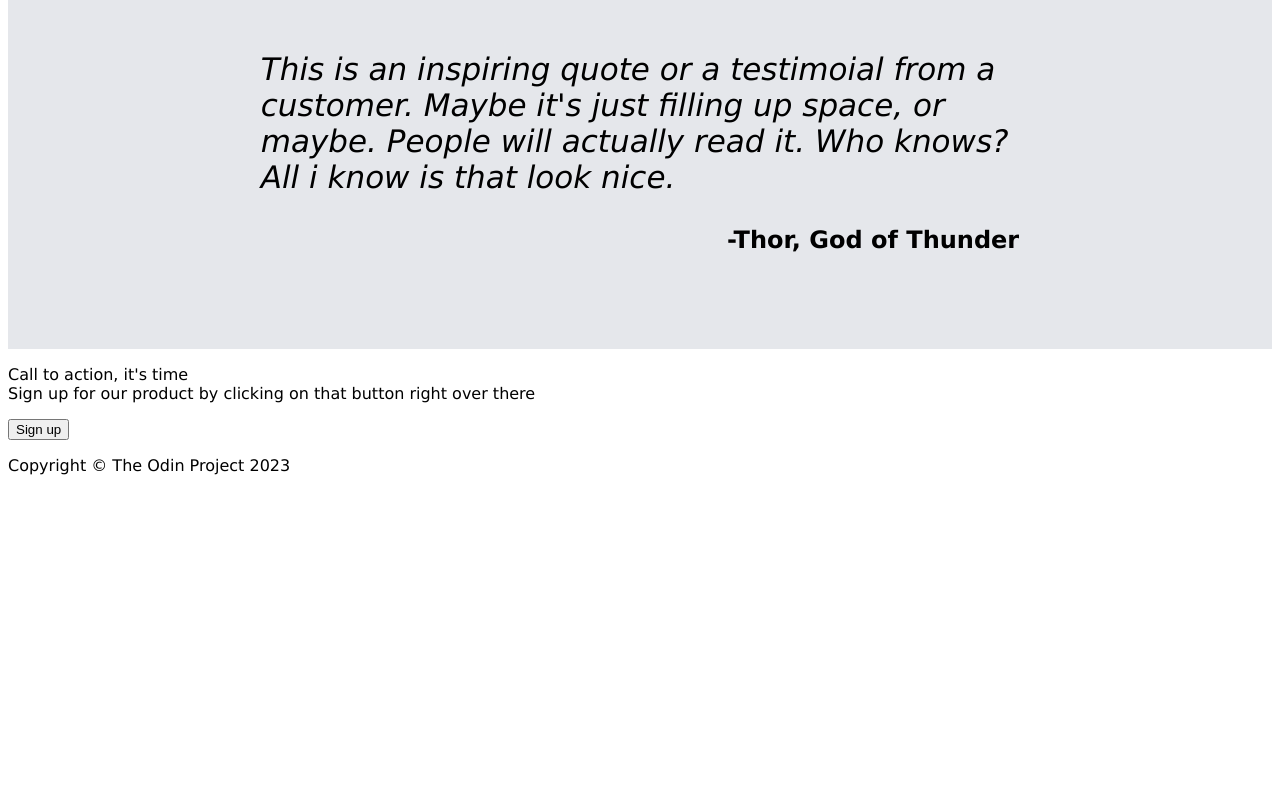
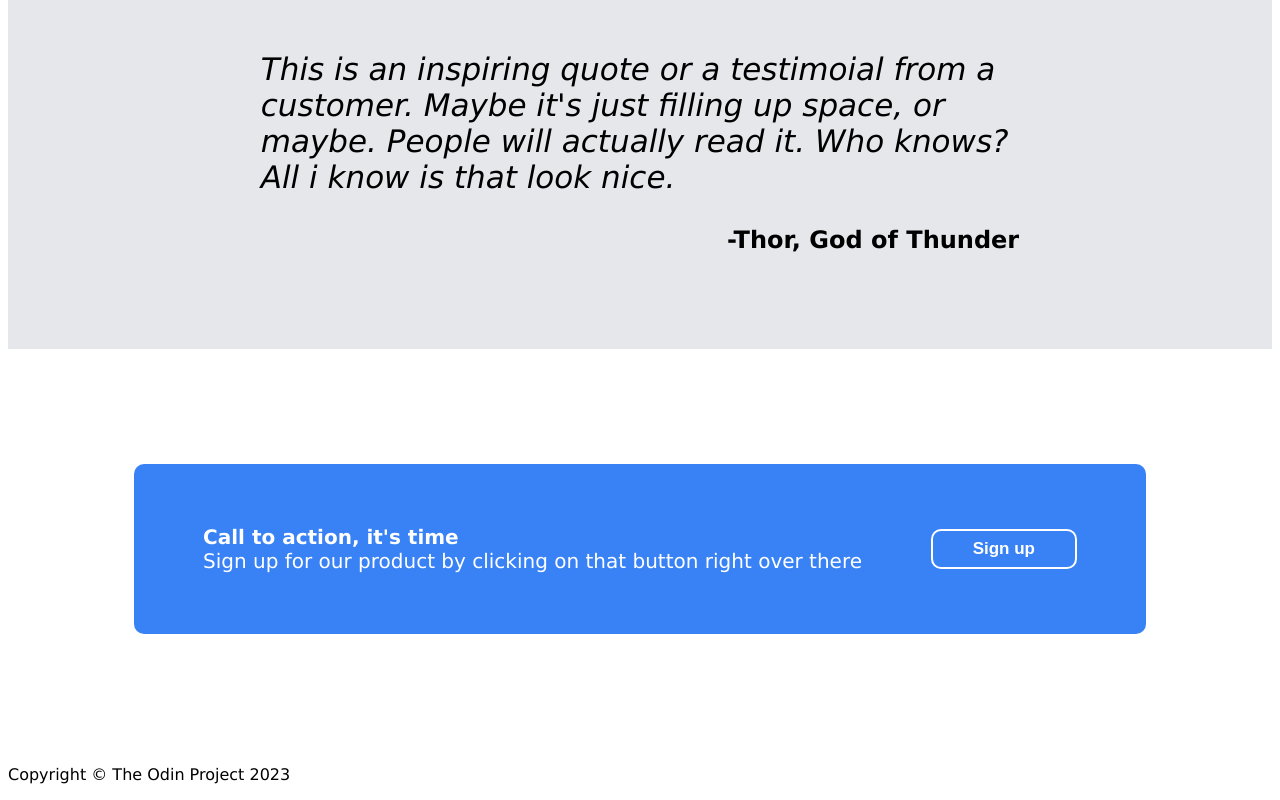
Before and after one commit to odilson-dev/landing-page, a plain HTML site: page index.html in a window 1280 px wide. Shown: the part 1257-2057 px from the top of the page. Before the commit the page ends 1748 px from the top, so only its background shows below. Drawn offline with Linux system fonts and the light colour scheme.

Commit message:
Third section design completed

```diff
--- a/css/style.css
+++ b/css/style.css
@@ -116,3 +116,44 @@ ul{
     font-weight: bold;
     font-size: 24px;
 }
+
+/* THIRD SECTION */
+
+#third-section{
+    height: 400px;
+    display: flex;
+    justify-content: center;
+    align-items: center;
+}
+
+.blue-box{
+    height: 170px;
+    width: 80%;
+    background-color: #3882f6;
+    border-radius: 10px;
+    display: flex;
+    justify-content: space-evenly;
+    align-items: center;
+    color: white;
+    font-size: 20px;
+}
+
+.blue-box button{
+    border: 2px solid white;
+    background-color: #3882f6;
+    color: white;
+    height: 40px;
+    border-radius: 10px;
+    padding: 0px 40px;
+    font-weight: bold;
+    font-size: 17px;
+}
+
+.blue-box button:hover{
+    background-color: white;
+    color: #3882f6;
+}
+
+.bold{
+    font-weight: bold;
+}
```
